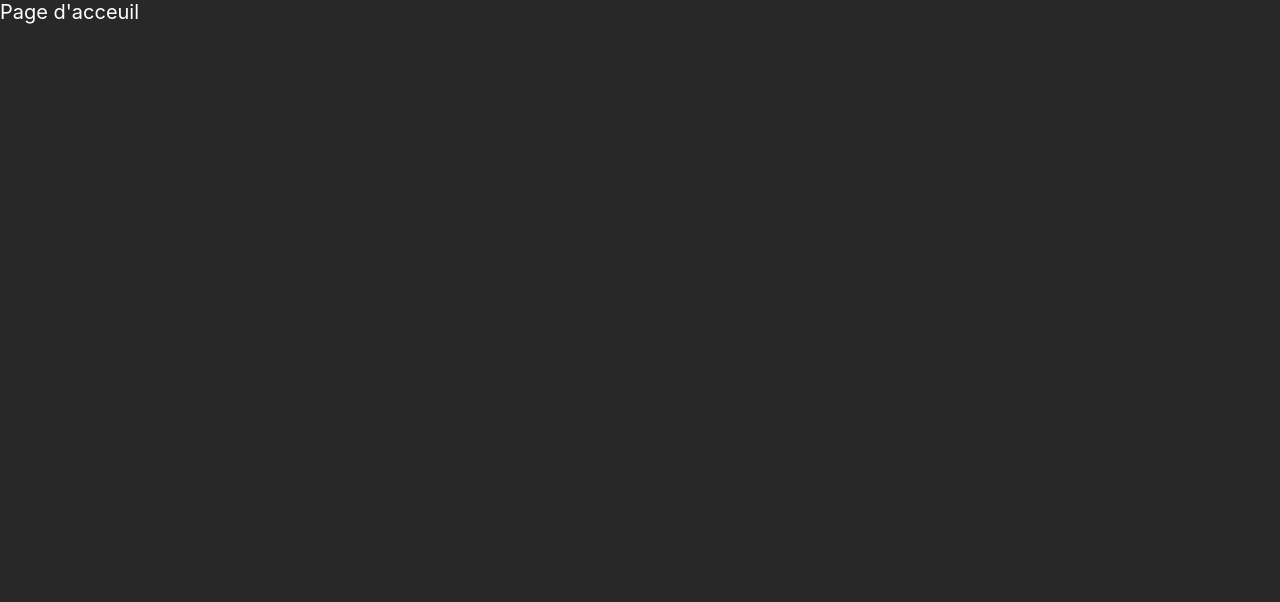
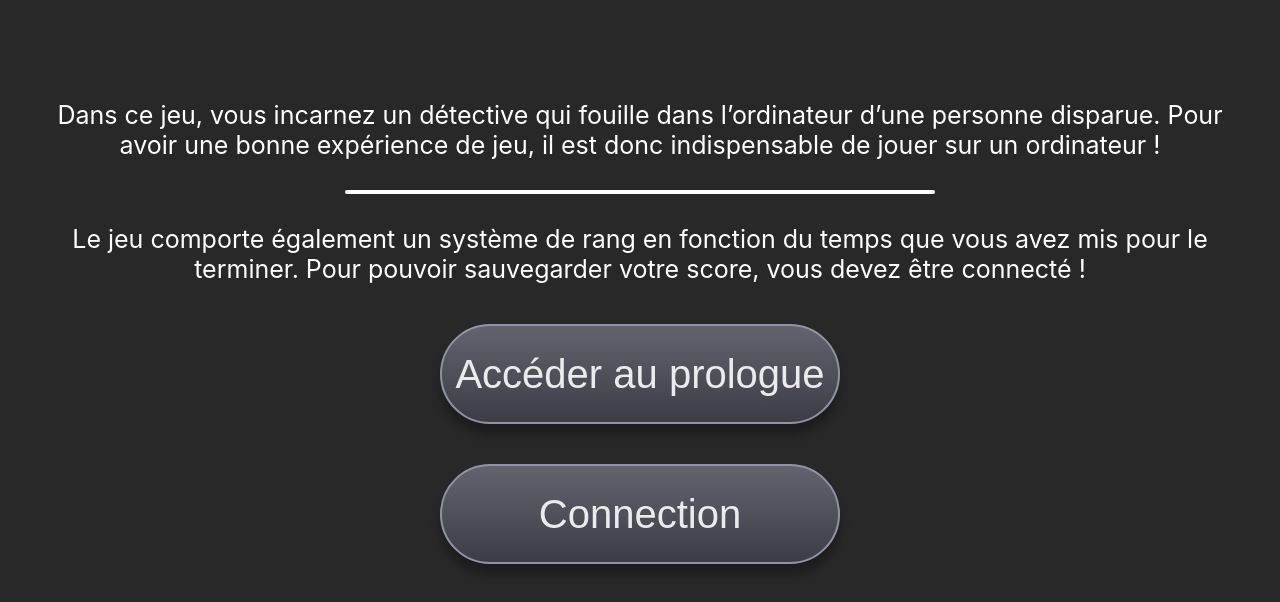
Before and after one commit to Florian59c/Point-n-click, a React (Create React App) app in the folder client/: page / in a window 1280 px wide. Shown: the top 602 px of the page. Built offline with nearby package versions, Linux system fonts and the light colour scheme.

Commit message:
style page home + ajout détails pages auth

```diff
--- a/client/src/index.css
+++ b/client/src/index.css
@@ -24,7 +24,8 @@ code {
 }
 
 p {
-  font-size: 2rem;
+  font-size: 2.5rem;
+  margin: 0;
 }
 
 .error {
--- a/client/src/screens/outGameScreens/Delete.jsx
+++ b/client/src/screens/outGameScreens/Delete.jsx
@@ -14,10 +14,9 @@ function Delete() {
             try {
                 await deleteUser({ variables: { userId } });
                 client.resetStore();
+                navigate("/register");
             } catch (err) {
                 console.error(err);
-            } finally {
-                navigate("/register");
             }
         }
     }
@@ -29,6 +28,11 @@ function Delete() {
                     <p>Attention !</p>
                     <p>Si vous cliquez sur ce bouton, toutes les données liées a votre compte seront définitivement supprimées !!</p>
                     <button className='button-alert' onClick={deleteAccount}>Supprimer mon compte</button>
+                    <div className='return'>
+                        <Link to="/">
+                            <p>Retouner à la page d'accueil</p>
+                        </Link>
+                    </div>
                 </div>
             ) : (
                 <div>
@@ -37,8 +41,7 @@ function Delete() {
                         <button className='button-normal'>Se connecter</button>
                     </Link>
                 </div>
-            )
-            }
+            )}
         </div >
     );
 }
--- a/client/src/screens/outGameScreens/Home.jsx
+++ b/client/src/screens/outGameScreens/Home.jsx
@@ -1,9 +1,22 @@
+import { Link } from 'react-router-dom';
 import './css/Home.css';
 
 function Home() {
   return (
-    <div>
-      <p>Page d'acceuil</p>
+    <div className='home'>
+      <p>Dans ce jeu, vous incarnez un détective qui fouille dans l’ordinateur d’une personne disparue. Pour avoir une bonne expérience de jeu, il est donc indispensable de jouer sur un ordinateur !</p>
+      <hr />
+      <p>Le jeu comporte également un système de rang en fonction du temps que vous avez mis pour le terminer. Pour pouvoir sauvegarder votre score, vous devez être connecté !</p>
+      <div>
+        <Link to="/prologue">
+          <button className='button-normal'>Accéder au prologue</button>
+        </Link>
+      </div>
+      <div>
+        <Link to="/login">
+          <button className='button-normal'>Connection</button>
+        </Link>
+      </div>
     </div>
   );
 }
--- a/client/src/screens/outGameScreens/Login.jsx
+++ b/client/src/screens/outGameScreens/Login.jsx
@@ -29,6 +29,11 @@ function Login() {
             >
               Se déconnecter
             </button>
+          </div>
+          <div className='return'>
+            <Link to="/">
+              <p>Retouner à la page d'accueil</p>
+            </Link>
           </div>
         </div>
       ) : (
@@ -67,10 +72,18 @@ function Login() {
               <p>Inscrivez-vous !</p>
             </Link>
           </p>
+          <div className='submit-button'>
+            <Link to="/prologue">
+              <button type="submit" className='button-normal'>Accéder au prologue</button>
+            </Link>
+          </div>
+          <Link className='to-delete' to="/delete">
+            <p>Cliquez ici pour supprimer votre compte</p>
+          </Link>
         </div>
       )
       }
-    </div>
+    </div >
   );
 }
 
--- a/client/src/screens/outGameScreens/css/Delete.css
+++ b/client/src/screens/outGameScreens/css/Delete.css
@@ -7,3 +7,12 @@
     color: red;
     font-size: x-large;
 }
+
+.delete .return p,
+.delete .return a {
+    color: #356FC6;
+}
+
+.delete a:hover {
+    text-decoration: underline;
+}
--- a/client/src/screens/outGameScreens/css/Home.css
+++ b/client/src/screens/outGameScreens/css/Home.css
@@ -1,3 +1,23 @@
-p {
-    margin: 0;
+.home {
+    margin: 10rem 5rem;
 }
+
+.home div {
+    display: flex;
+    justify-content: center;
+}
+
+.home p {
+    text-align: center;
+}
+
+.home hr {
+    border: 0.2rem solid white;
+    border-radius: 2rem;
+    width: 50%;
+    margin: 3rem auto;
+}
+
+.home button {
+    margin-bottom: 0;
+}
--- a/client/src/screens/outGameScreens/css/Login.css
+++ b/client/src/screens/outGameScreens/css/Login.css
@@ -36,11 +36,12 @@
     margin-top: 2rem;
 }
 
-.login .redirect a {
+.login a {
+    text-align: center;
     color: #356FC6;
 }
 
-.login .redirect a:hover {
+.login a:hover {
     text-decoration: underline;
 }
 
@@ -48,3 +49,24 @@
     display: flex;
     justify-content: center;
 }
+
+.login .choise {
+    margin: 4rem 0;
+    text-align: center;
+}
+
+.login .to-delete {
+    color: red;
+}
+
+.login .to-delete:hover {
+    text-decoration-color: red;
+}
+
+.login .to-delete p {
+    margin-top: 2rem;
+}
+
+.login .logout .return {
+    margin-top: 2rem;
+}
```
